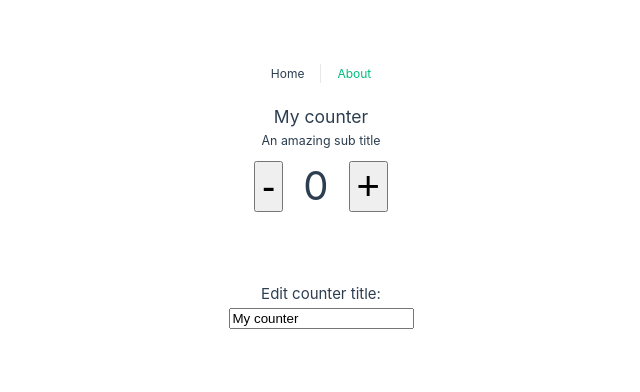
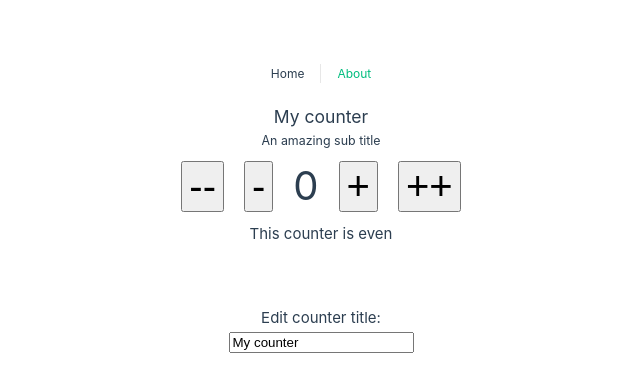
Before and after one commit to krista805/vue3_firebase_learning, a Vue app in the folder vue-composition-api-basics/: page / in a window 1280 px wide. Shown: the top 392 px of the page, without its empty margins (319-959 px from the left). Built offline with nearby package versions, Linux system fonts and the light colour scheme.

Commit message:
Computed property example

```diff
--- a/vue-composition-api-basics/src/views/HomeView.vue
+++ b/vue-composition-api-basics/src/views/HomeView.vue
@@ -3,10 +3,14 @@
     <h3>{{counterData.title}}</h3>
     <h5>{{ appSubTitle }}</h5>
     <div>
-      <button @click="decreaseCounter" class="btn">-</button>
+      <button @click="decreaseCounter(2)" class="btn">--</button>
+      <button @click="decreaseCounter(1)" class="btn">-</button>
       <span class="counter">{{counterData.count}}</span>
-      <button @click="increaseCounter" class="btn">+</button>
+      <button @click="increaseCounter(1, $event)" class="btn">+</button>
+      <button @click="increaseCounter(2)" class="btn">++</button>
     </div>
+
+    <p>This counter is {{ oddOrEven }}</p>
 
     <div class="edit">
       <h4>Edit counter title:</h4>
@@ -17,7 +21,7 @@
 </template>
 
 <script setup>
-import { reactive } from 'vue'
+import { reactive, computed } from 'vue'
 
 // Reactive object
 const counterData = reactive({
@@ -25,16 +29,34 @@
     title: 'My counter'
 })
 
+//computed property example
+const oddOrEven = computed(() => {
+  if (counterData.count % 2 === 0) return 'even'
+  return 'odd'
+})
+
 // Non reactive way to render data. Sometimes better to do vs reactive for performance reasons
 const appSubTitle = 'An amazing sub title'
 
-const increaseCounter = () => {
-  counterData.count++
+//examle of event being pulled in ('e')
+const increaseCounter = (amount, e) => {
+  counterData.count += amount
 };
 
-const decreaseCounter = () => {
-  counterData.count--
+const decreaseCounter = amount => {
+  counterData.count -= amount
 };
+</script>
+
+<script>
+export default {
+  computed: {
+    myComputedProperty() {
+      //perform logic based on data property
+      return 'my result'
+    }
+  }
+}
 </script>
 
 <style>
```
